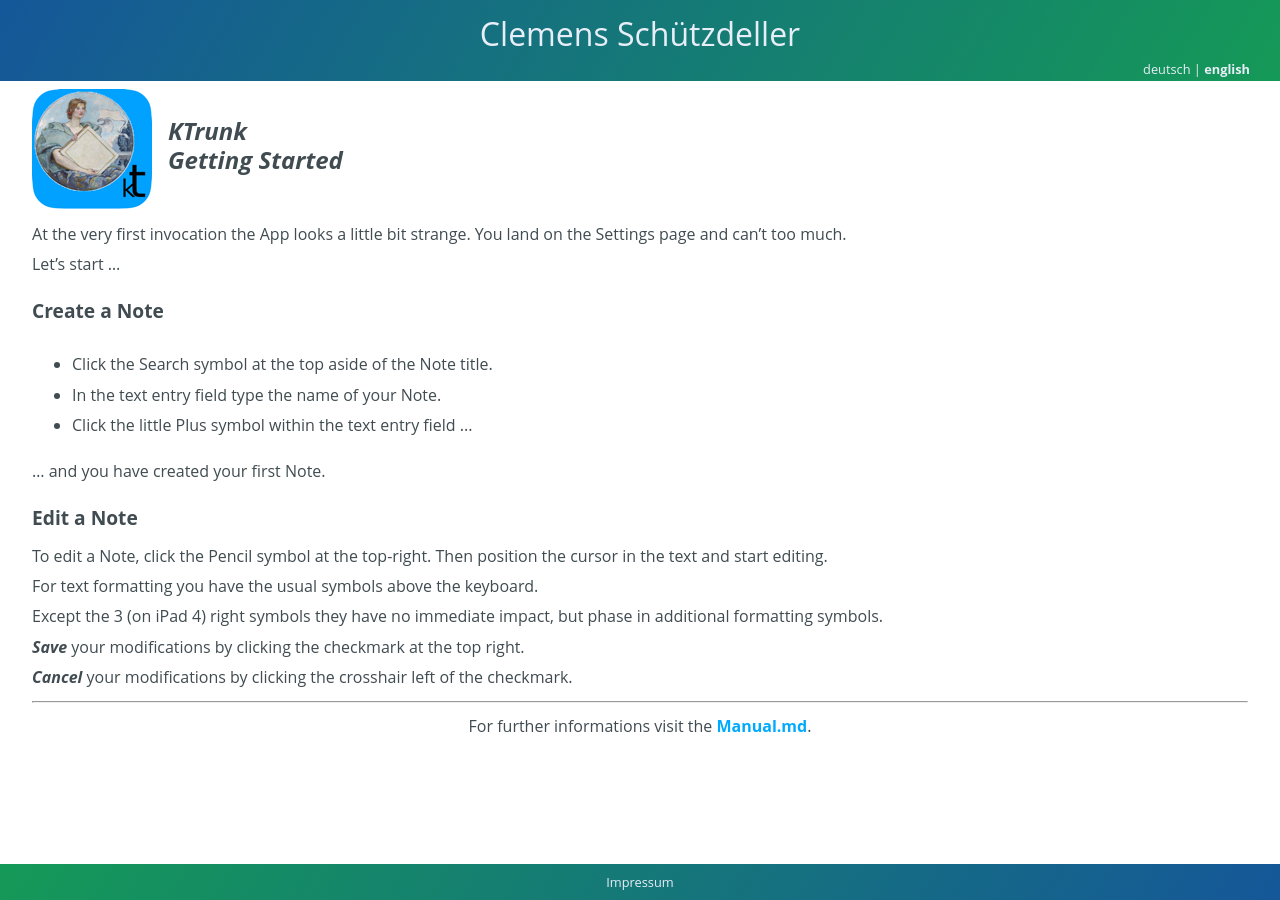
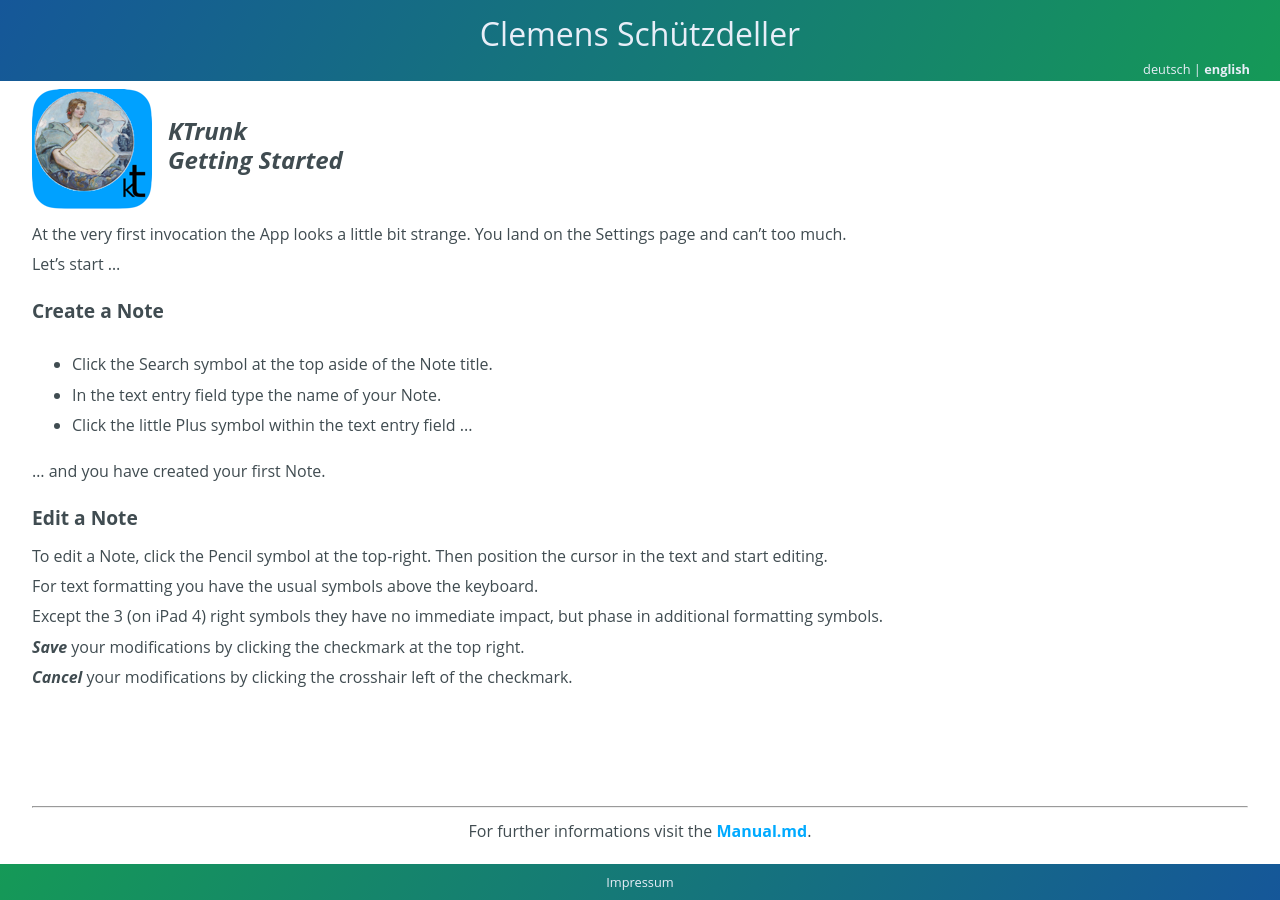
Before and after one commit to cs-LA/home, a Jekyll site: the page built from KTrunk/GettingStarted.md, in a window 1280 px wide. Built offline with Jekyll 4.4.1, drawn with Linux system fonts in a browser that asks for light colours; our own code applies the rules of GitHub Pages for plain Markdown files.

Commit message:
Update GettingStarted.md

```diff
--- a/KTrunk/GettingStarted.md
+++ b/KTrunk/GettingStarted.md
@@ -62,6 +62,8 @@
 <span class="en"><b><i>Cancel</i></b> your modifications by clicking the crosshair left of the checkmark.</span>
 <span class="de"><b><i>Verwerfe</i></b> Deine Änderungen, indem Du das Kreuz neben dem Speichern-Häkchen klickst.</span>
 
+# &nbsp;
+
 ---
 
 <span class="en" align="center">For further informations visit the **[Manual.md](Manual)**.</span>
```
